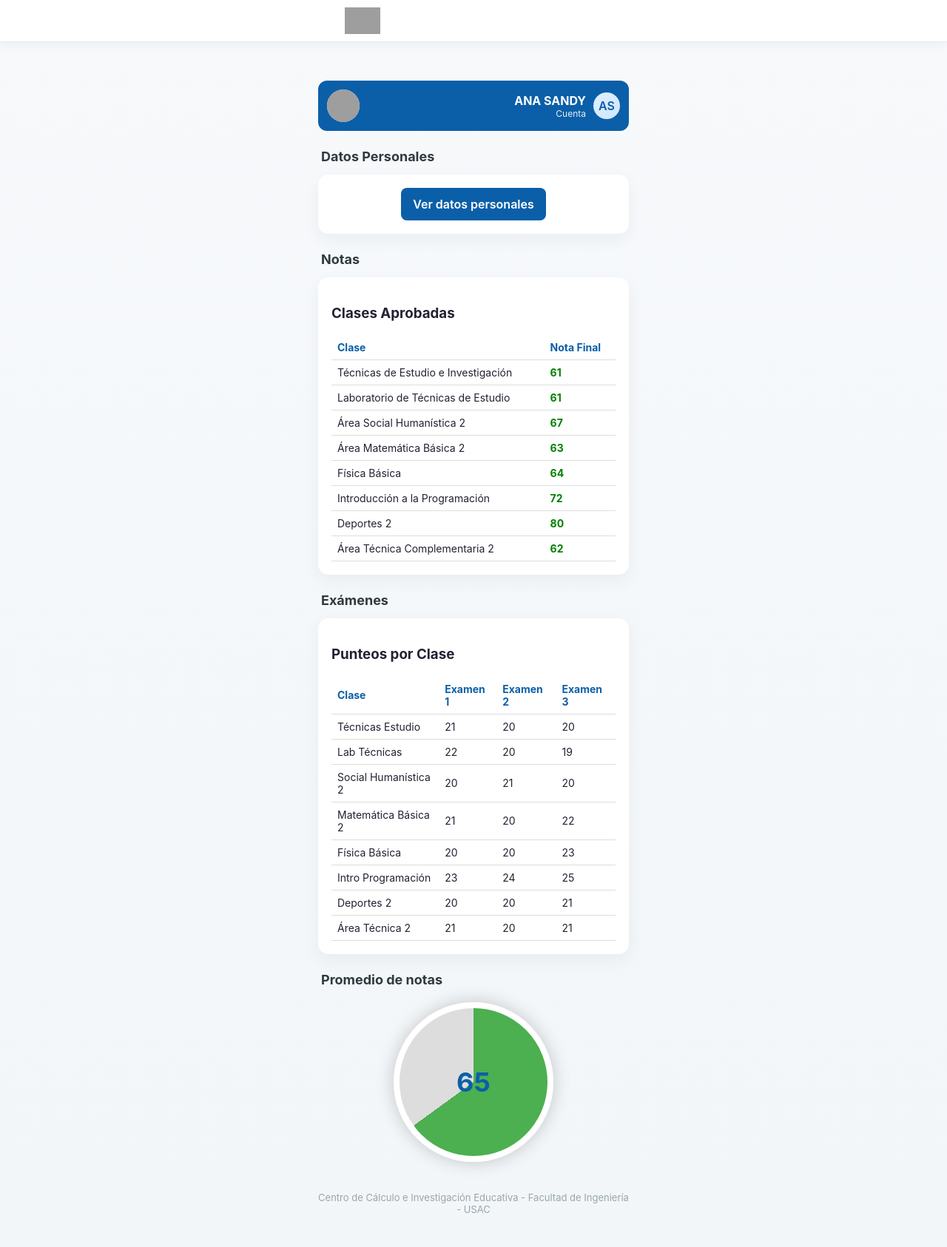
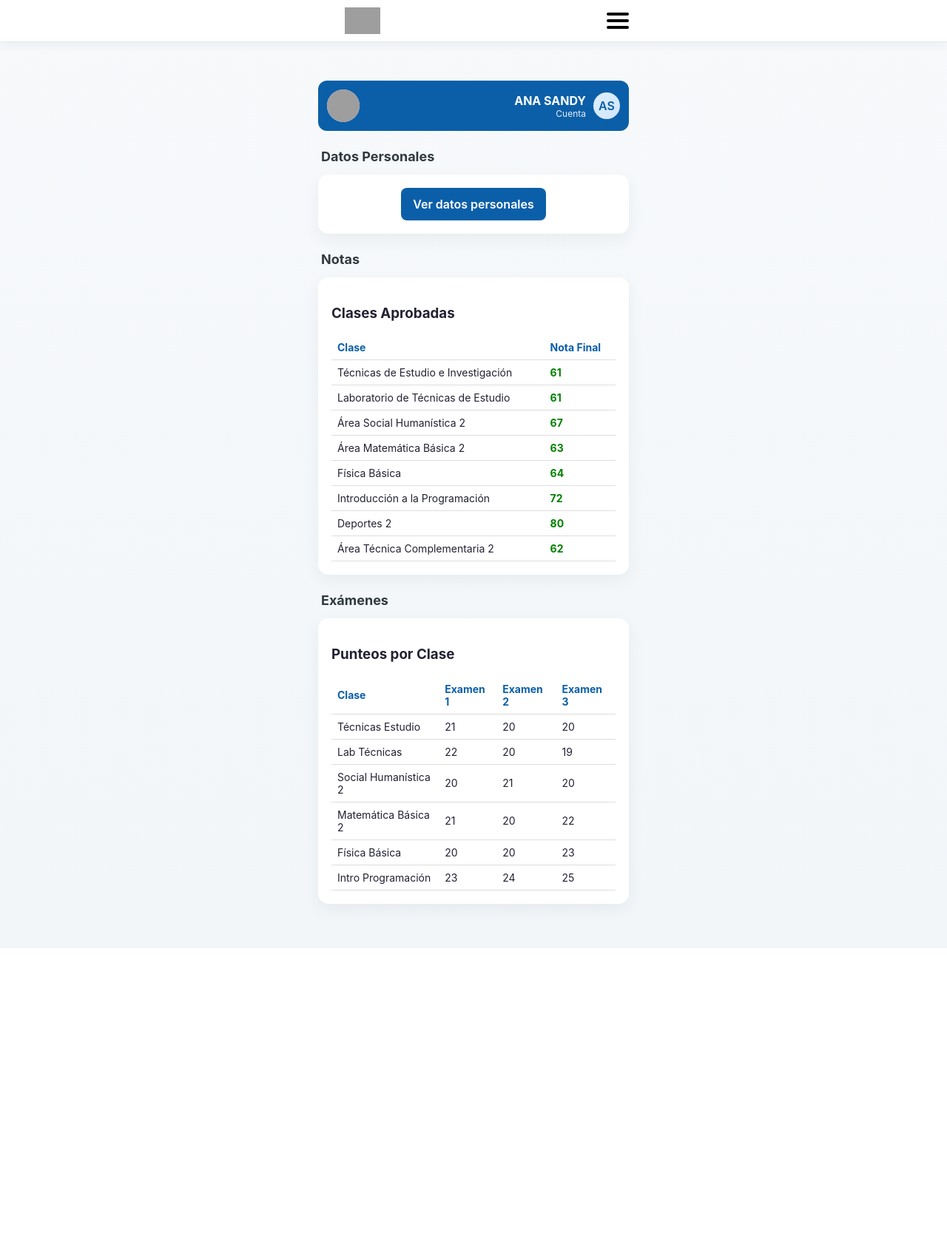
Before and after one commit to MrBlessuwu/marian-regalo, a plain HTML site: page index.html in a window 1280 px wide. Shown: the whole page at 74% size. After the commit the page ends 1282 px from the top, so only its background shows below. Drawn offline with Linux system fonts and the light colour scheme; grey boxes are pictures that could not be loaded.

Commit message:
Implement hamburger menu and dropdown
Added a hamburger menu button and dropdown menu for navigation.

```diff
--- a/index.html
+++ b/index.html
@@ -28,7 +28,7 @@
       padding:10px 16px;
       display:flex;
       align-items:center;
-      gap:12px;
+      justify-content:space-between;
     }
     .header-logo{
       width:120px;
@@ -40,6 +40,34 @@
       width:100%;
       height:100%;
       object-fit:contain;
+    }
+
+    /* Botón menú hamburguesa */
+    .menu-btn {
+      width:30px;
+      height:22px;
+      display:flex;
+      flex-direction:column;
+      justify-content:space-between;
+      cursor:pointer;
+    }
+    .menu-btn span {
+      display:block;
+      height:4px;
+      background:#000;
+      border-radius:2px;
+    }
+
+    /* Menú desplegable */
+    .menu {
+      display:none;
+      background:#fff;
+      border-top:1px solid #ddd;
+      padding:20px;
+      text-align:center;
+    }
+    .menu.active {
+      display:block;
     }
 
     .topbar{display:flex; align-items:center; justify-content:space-between; gap:12px; padding:12px; background:var(--blue); border-radius:12px; margin-top:16px;}
@@ -89,6 +117,14 @@
       <div class="header-logo">
         <img src="https://redesestudio.ingenieria.usac.edu.gt/images/logo_facultad/fiusac_negro.png" alt="FIUSAC" />
       </div>
+      <div class="menu-btn" onclick="document.querySelector('.menu').classList.toggle('active')">
+        <span></span>
+        <span></span>
+        <span></span>
+      </div>
+    </div>
+    <div class="menu">
+      <!-- Menú vacío por ahora -->
     </div>
   </header>
 
@@ -138,20 +174,4 @@
         <tr><td>Social Humanística 2</td><td>20</td><td>21</td><td>20</td></tr>
         <tr><td>Matemática Básica 2</td><td>21</td><td>20</td><td>22</td></tr>
         <tr><td>Física Básica</td><td>20</td><td>20</td><td>23</td></tr>
-        <tr><td>Intro Programación</td><td>23</td><td>24</td><td>25</td></tr>
-        <tr><td>Deportes 2</td><td>20</td><td>20</td><td>21</td></tr>
-        <tr><td>Área Técnica 2</td><td>21</td><td>20</td><td>21</td></tr>
-      </table>
-    </div>
-
-    <!-- Sección de Promedio -->
-    <h2 class="section">Promedio de notas</h2>
-    <div class="promedio-circle">65</div>
-
-    <footer>
-      Centro de Cálculo e Investigación Educativa - Facultad de Ingeniería - USAC
-    </footer>
-
-  </div>
-</body>
-</html>
+        <tr><td>Intro Programación</td><td>23</td><td>24</td><td>25</
```
